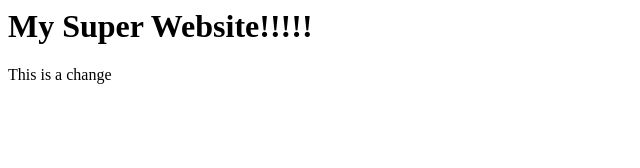
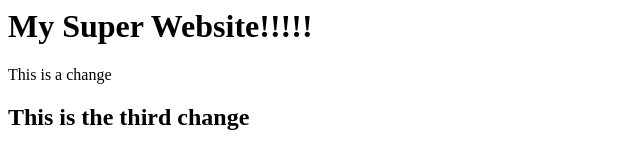
Before and after one commit to Flix27/website-321, a plain HTML site: page index.html in a window 1280 px wide. Shown: the whole page, without its empty margins (0-640 px from the left). Drawn offline with Linux system fonts and the light colour scheme.

Commit message:
Added H2 tag

```diff
--- a/index.html
+++ b/index.html
@@ -1,2 +1,3 @@
 <h1> My Super Website!!!!!</h1>
 <p>This is a change</p>
+<h2> This is the third change</h2>
```
